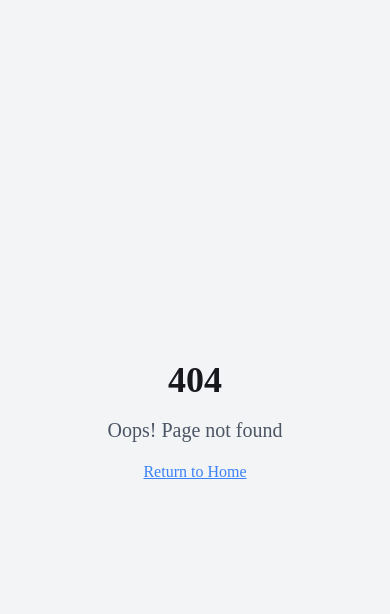
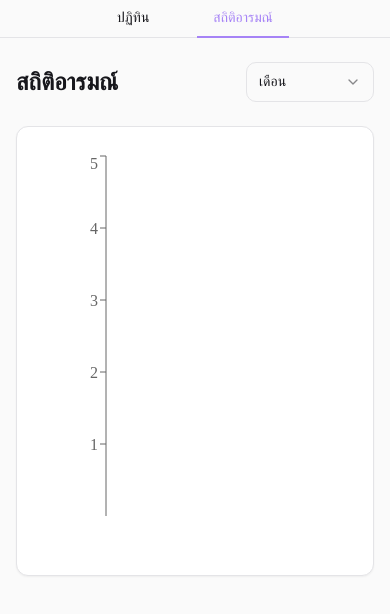
Before and after one commit to ymaiths/mood-memo-journal, a React (Vite) app: page /analytics in a window 390 px wide. Before the commit this address had no page. Shown: the top 614 px of the page. Built offline with nearby package versions, Linux system fonts and the light colour scheme.

Commit message:
feat: Add Mood Analytics tab
Adds a new tab for mood analytics, including a responsive chart, time range filters, and highlighting of special days. Uses Recharts for the graph and stores data in JSON format.

```diff
--- a/src/App.tsx
+++ b/src/App.tsx
@@ -4,7 +4,9 @@ import { Toaster as Sonner } from "@/components/ui/sonner";
 import { TooltipProvider } from "@/components/ui/tooltip";
 import { QueryClient, QueryClientProvider } from "@tanstack/react-query";
 import { BrowserRouter, Routes, Route } from "react-router-dom";
+import { Navigation } from "@/components/Navigation";
 import Index from "./pages/Index";
+import Analytics from "./pages/Analytics";
 import NotFound from "./pages/NotFound";
 
 const queryClient = new QueryClient();
@@ -15,10 +17,14 @@ const App = () => (
       <Toaster />
       <Sonner />
       <BrowserRouter>
-        <Routes>
-          <Route path="/" element={<Index />} />
-          <Route path="*" element={<NotFound />} />
-        </Routes>
+        <div className="min-h-screen">
+          <Navigation />
+          <Routes>
+            <Route path="/" element={<Index />} />
+            <Route path="/analytics" element={<Analytics />} />
+            <Route path="*" element={<NotFound />} />
+          </Routes>
+        </div>
       </BrowserRouter>
     </TooltipProvider>
   </QueryClientProvider>
--- /dev/null
+++ b/src/components/Navigation.tsx
@@ -0,0 +1,34 @@
+
+import { Link, useLocation } from "react-router-dom";
+import { cn } from "@/lib/utils";
+
+export function Navigation() {
+  const location = useLocation();
+
+  return (
+    <nav className="flex justify-center mb-6 border-b">
+      <div className="flex space-x-8">
+        <Link
+          to="/"
+          className={cn(
+            "px-4 py-2 -mb-px text-sm font-medium transition-colors",
+            "hover:text-primary",
+            location.pathname === "/" && "border-b-2 border-primary text-primary"
+          )}
+        >
+          ปฏิทิน
+        </Link>
+        <Link
+          to="/analytics"
+          className={cn(
+            "px-4 py-2 -mb-px text-sm font-medium transition-colors",
+            "hover:text-primary",
+            location.pathname === "/analytics" && "border-b-2 border-primary text-primary"
+          )}
+        >
+          สถิติอารมณ์
+        </Link>
+      </div>
+    </nav>
+  );
+}
--- /dev/null
+++ b/src/pages/Analytics.tsx
@@ -0,0 +1,131 @@
+
+import { useState } from "react";
+import { useQuery } from "@tanstack/react-query";
+import { Bar, BarChart, ResponsiveContainer, Tooltip, XAxis, YAxis } from "recharts";
+import { Select, SelectContent, SelectItem, SelectTrigger, SelectValue } from "@/components/ui/select";
+import { getAllEntries } from "@/utils/storageUtils";
+import { Card } from "@/components/ui/card";
+import { DiaryEntry, MoodType } from "@/types";
+
+type TimeRange = "week" | "month" | "year";
+
+// Helper to convert mood type to number value
+const moodToValue = (mood: MoodType): number => {
+  const moodValues: Record<MoodType, number> = {
+    [MoodType.VERY_HAPPY]: 5,
+    [MoodType.HAPPY]: 4,
+    [MoodType.NEUTRAL]: 3,
+    [MoodType.SAD]: 2,
+    [MoodType.VERY_SAD]: 1,
+  };
+  return moodValues[mood];
+};
+
+// Helper to get mood color
+const getMoodColor = (value: number): string => {
+  const colors = {
+    5: "#F2FCE2", // Very Happy
+    4: "#FFDEE2", // Happy
+    3: "#FDE1D3", // Neutral
+    2: "#E5DEFF", // Sad
+    1: "#ea384c", // Very Sad
+  };
+  return colors[value as keyof typeof colors] || colors[3];
+};
+
+// Helper to get Thai mood label
+const getMoodLabel = (value: number): string => {
+  const labels = {
+    5: "สุขมาก 😄",
+    4: "สุข 🙂",
+    3: "เฉย ๆ 😐",
+    2: "ไม่ค่อยโอเค 🙁",
+    1: "เศร้า 😢",
+  };
+  return labels[value as keyof typeof labels] || labels[3];
+};
+
+export default function Analytics() {
+  const [timeRange, setTimeRange] = useState<TimeRange>("month");
+
+  const { data: entries = [] } = useQuery({
+    queryKey: ["mood-entries"],
+    queryFn: getAllEntries,
+  });
+
+  const getFilteredData = () => {
+    const now = new Date();
+    const filtered = entries.filter((entry: DiaryEntry) => {
+      const entryDate = new Date(entry.date);
+      if (timeRange === "week") {
+        const weekAgo = new Date(now.getTime() - 7 * 24 * 60 * 60 * 1000);
+        return entryDate >= weekAgo;
+      } else if (timeRange === "month") {
+        return (
+          entryDate.getMonth() === now.getMonth() &&
+          entryDate.getFullYear() === now.getFullYear()
+        );
+      } else {
+        return entryDate.getFullYear() === now.getFullYear();
+      }
+    });
+
+    return filtered.map((entry: DiaryEntry) => ({
+      date: new Date(entry.date).toLocaleDateString('th-TH', {
+        day: 'numeric',
+        month: 'short',
+      }),
+      value: moodToValue(entry.mood),
+      color: getMoodColor(moodToValue(entry.mood)),
+      note: entry.text,
+    }));
+  };
+
+  const chartData = getFilteredData();
+
+  const CustomTooltip = ({ active, payload, label }: any) => {
+    if (active && payload && payload.length) {
+      const value = payload[0].value;
+      return (
+        <Card className="p-3 bg-white shadow-lg">
+          <p className="text-sm font-medium">{label}</p>
+          <p className="text-sm text-muted-foreground">{getMoodLabel(value)}</p>
+        </Card>
+      );
+    }
+    return null;
+  };
+
+  return (
+    <div className="container mx-auto px-4">
+      <div className="flex justify-between items-center mb-6">
+        <h1 className="text-2xl font-semibold">สถิติอารมณ์</h1>
+        <Select value={timeRange} onValueChange={(value: TimeRange) => setTimeRange(value)}>
+          <SelectTrigger className="w-32">
+            <SelectValue placeholder="เลือกช่วงเวลา" />
+          </SelectTrigger>
+          <SelectContent>
+            <SelectItem value="week">สัปดาห์</SelectItem>
+            <SelectItem value="month">เดือน</SelectItem>
+            <SelectItem value="year">ปี</SelectItem>
+          </SelectContent>
+        </Select>
+      </div>
+
+      <Card className="p-6">
+        <ResponsiveContainer width="100%" height={400}>
+          <BarChart data={chartData}>
+            <XAxis dataKey="date" />
+            <YAxis domain={[0, 5]} ticks={[1, 2, 3, 4, 5]} />
+            <Tooltip content={<CustomTooltip />} />
+            <Bar
+              dataKey="value"
+              fill="#9b87f5"
+              radius={[4, 4, 0, 0]}
+            />
+          </BarChart>
+        </ResponsiveContainer>
+      </Card>
+    </div>
+  );
+}
```
